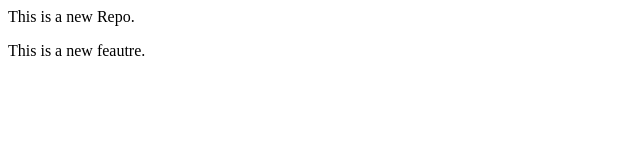
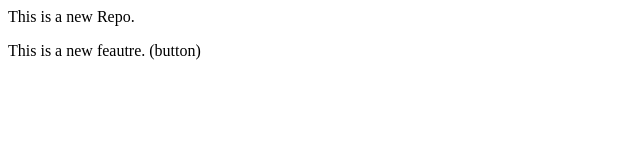
Before and after one commit to Payal-mak/LocalRepo, a plain HTML site: page index.html in a window 1280 px wide. Shown: the full height of the page, 0-640 px from the left. Drawn offline with Linux system fonts and the light colour scheme.

Commit message:
add new button

```diff
--- a/index.html
+++ b/index.html
@@ -1,2 +1,2 @@
 <p>This is a new Repo.</p>
-<p>This is a new feautre.</p>
+<p>This is a new feautre. (button)</p>
```
